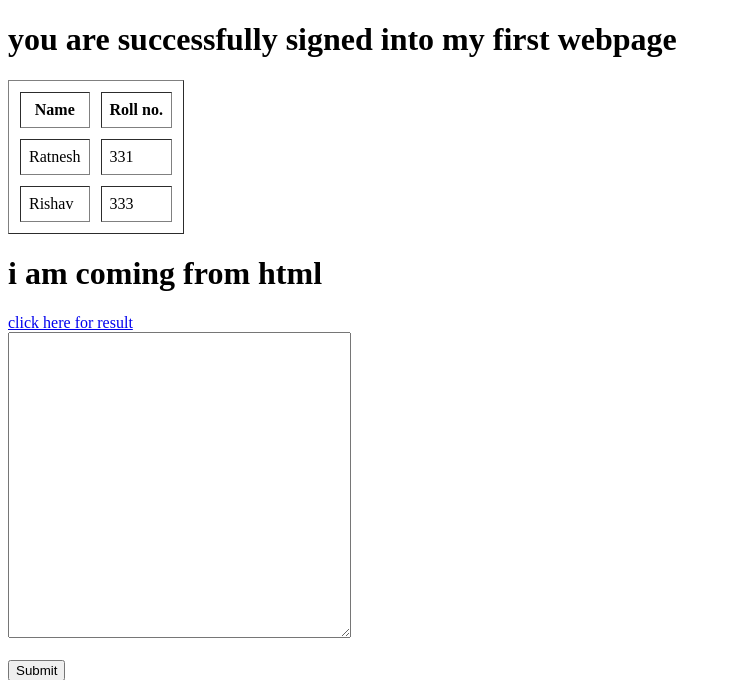
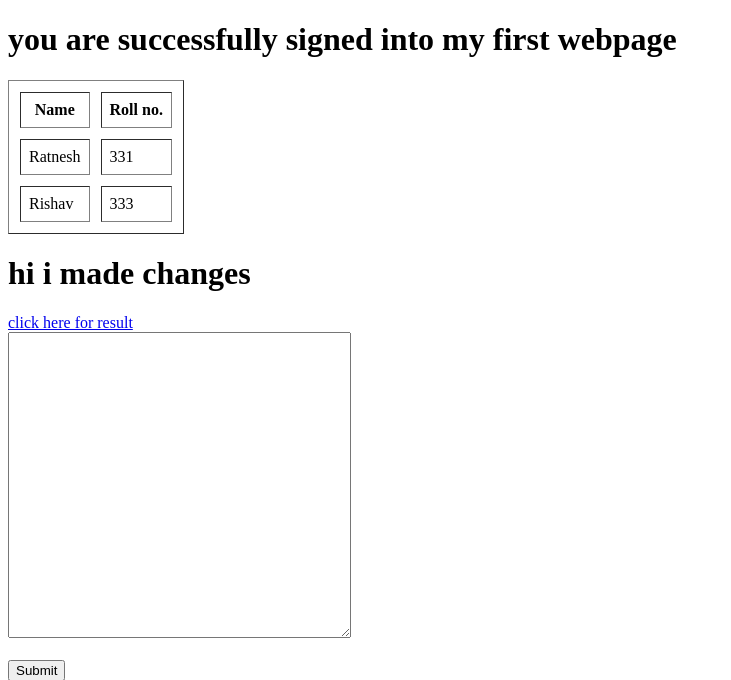
Before and after one commit to sethrishav/djangoproject, a Django app: page / in a window 1280 px wide. Shown: the top 680 px of the page, without its empty margins (0-731 px from the left). Run offline with Django 3.2, Linux system fonts and the light colour scheme.

Commit message:
hey seth i made changes

```diff
--- a/templates/index.html
+++ b/templates/index.html
@@ -19,7 +19,7 @@
 		<td>Rishav</td>
 		<td>333</td>
 	</tr></table>
-<h1>i am coming from html</h1>
+<h1>hi i made changes</h1>
 <a href="{%  url 'result'%}">click here for result</a>
 
 <form action="{%  url 'result'%}">
```
